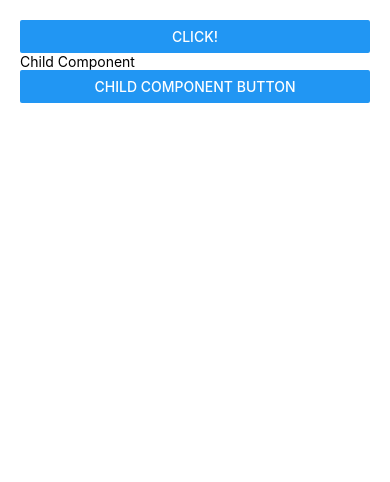
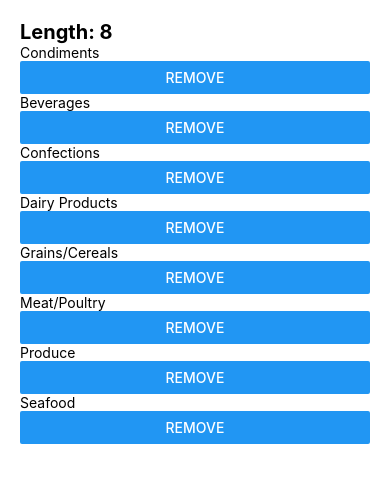
Before and after one commit to yakintech/BAU-4468-react-native-tutorial, a React Native app: screen / in a window 390 px wide. Shown: the top 482 px of the page. Built offline with nearby package versions, Linux system fonts and the light colour scheme.

Commit message:
state sample

```diff
--- a/App.js
+++ b/App.js
@@ -11,6 +11,10 @@ import PropsArraySample from './src/propSample/PropsArraySample'
 import PropsFunctionSample from './src/propSample/PropsFunctionSample'
 import PropsObjectArraySample from './src/propSample/PropsObjectArraySample'
 import PropsObjectSample from './src/propSample/PropsObjectSample'
+import StateSample from './src/StateSample/StateSample'
+import StateSample2 from './src/StateSample/StateSample2'
+import StateSample3 from './src/StateSample/StateSample3'
+import StateSampleWithArray from './src/StateSample/StateSampleWithArray'
 import BackNeck from './src/templateSample/BackNeck'
 import DynamicBox from './src/templateSample/DynamicBox'
 import Elbow from './src/templateSample/Elbow'
@@ -95,7 +99,11 @@ const App = () => {
     <>
       <SafeAreaView style={{ flex: 1, padding: 20 }}>
 
-        <PropsFunctionSample myFunc2={myFunctionForChild} myFunc={myFunction}></PropsFunctionSample>
+        <StateSample3></StateSample3>
+        {/* <StateSampleWithArray></StateSampleWithArray> */}
+        {/* <StateSample2></StateSample2> */}
+        {/* <StateSample></StateSample> */}
+        {/* <PropsFunctionSample myFunc2={myFunctionForChild} myFunc={myFunction}></PropsFunctionSample> */}
 
 
         {/* <PropsObjectArraySample categoryList={categories}></PropsObjectArraySample> */}
--- /dev/null
+++ b/src/StateSample/StateSample.js
@@ -0,0 +1,27 @@
+import React, { useState } from 'react'
+import { View, Text, Button } from 'react-native'
+
+const StateSample = () => {
+
+    const [name, setName] = useState('Çağatay');
+
+    // let name = "Çağatay";
+
+    console.log('State sample component rendered!');
+
+    const changeName = () => {
+        // name = 'Bahçeşehir';
+
+        setName('Bahçeşehir');
+
+    }
+
+    return (
+        <View>
+            <Text style={{fontSize:60, fontWeight:'bold'}}>{name}</Text>
+            <Button title='Change Name' onPress={() => changeName()}></Button>
+        </View>
+    )
+}
+
+export default StateSample
--- /dev/null
+++ b/src/StateSample/StateSample2.js
@@ -0,0 +1,19 @@
+import React, { useState } from 'react'
+import { View, Text, Button } from 'react-native'
+
+const StateSample2 = () => {
+
+    const [loading, setLoading] = useState(true)
+
+    return (
+        <View>
+           {
+               loading == true ? <Text>Loading...</Text> : <Text>Dashboard Page</Text>
+           }
+
+           <Button onPress={() => setLoading(false)} title='Change Status'></Button>
+        </View>
+    )
+}
+
+export default StateSample2
--- /dev/null
+++ b/src/StateSample/StateSample3.js
@@ -0,0 +1,74 @@
+import React, { useState } from 'react'
+import { View, Text, Button } from 'react-native'
+
+const StateSample3 = () => {
+
+
+    let categoryList = [
+        {
+            "id": 2,
+            "description": "Sweet and savory sauces relishes spreads and seasonings",
+            "name": "Condiments"
+        },
+        {
+            "id": 1,
+            "description": "Soft drinks coffees teas beers and ales",
+            "name": "Beverages"
+        },
+        {
+            "id": 3,
+            "description": "Desserts candies and sweet breads",
+            "name": "Confections"
+        },
+        {
+            "id": 4,
+            "description": "Cheeses",
+            "name": "Dairy Products"
+        },
+        {
+            "id": 5,
+            "description": "Breads crackers pasta and cereal",
+            "name": "Grains/Cereals"
+        },
+        {
+            "id": 6,
+            "description": "Prepared meats",
+            "name": "Meat/Poultry"
+        },
+        {
+            "id": 7,
+            "description": "Dried fruit and bean curd",
+            "name": "Produce"
+        },
+        {
+            "id": 8,
+            "description": "Seaweed and fish",
+            "name": "Seafood"
+        }
+    ];
+
+    const [categories, setCategories] = useState(categoryList);
+
+    const removeCategory = (item) => {
+
+        let newCategoryList = categories.filter(q => q.id != item.id);
+        setCategories(newCategoryList)
+    }
+
+    return (
+        <View>
+            <Text style={{fontSize:20, fontWeight:'bold'}}>Length: {categories.length}</Text>
+            {
+                categories.map((item, key) => {
+                    return <>
+
+                        <Text>{item.name}</Text>
+                        <Button title='Remove' onPress={() => removeCategory(item)}></Button>
+                    </>
+                })
+            }
+        </View>
+    )
+}
+
+export default StateSample3
--- /dev/null
+++ b/src/StateSample/StateSampleWithArray.js
@@ -0,0 +1,35 @@
+import React, { useState } from 'react'
+import { View, Text, Button } from 'react-native'
+
+const StateSampleWithArray = () => {
+
+    let metalBand = ['Slipknot', 'Moonspell', 'Parkway Drive', 'Rammstein'];
+
+    const [metals, setMetals] = useState(metalBand);
+
+
+    const removeMetal = (item) => {
+
+
+        let newMetalBands = metals.filter(q => q != item);
+
+        setMetals(newMetalBands);
+
+    }
+
+    return (
+        <View>
+            {
+                metals.map((item, key) => {
+                  return  <>
+                        <Text>{item}</Text>
+                        <Button title='Delete' onPress={() => removeMetal(item)}></Button>
+                    </>
+
+                })
+            }
+        </View>
+    )
+}
+
+export default StateSampleWithArray
```
Also changed, not shown: notes.txt.
